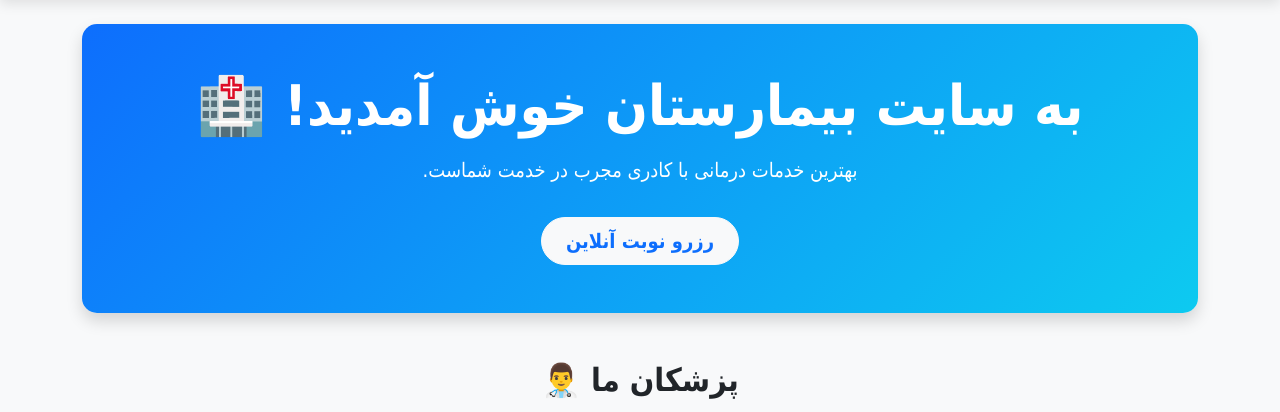
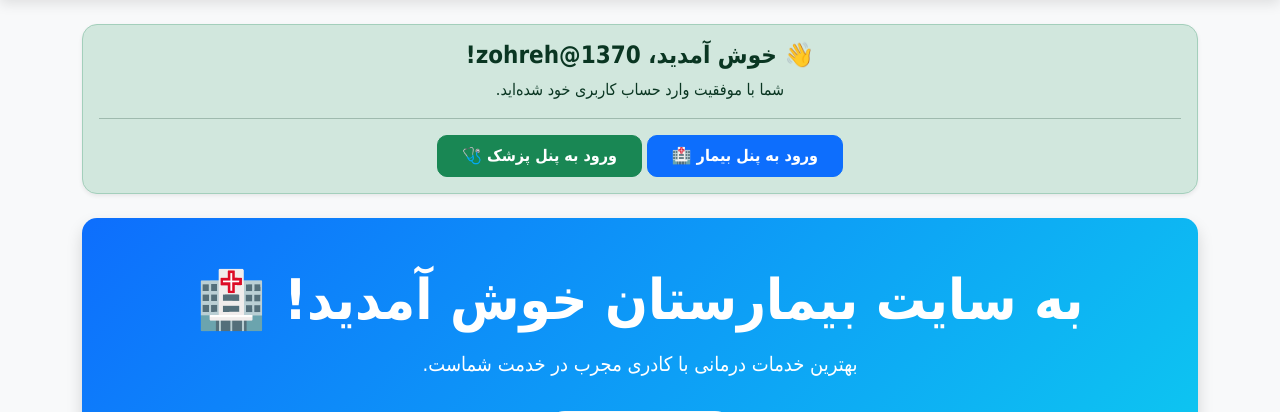
Before and after one commit to zohreh-dev/hospital_site, a Django app: page / in a window 1280 px wide. Shown: the part 62-474 px from the top of the page. Run offline with Django 5.2, Linux system fonts and the light colour scheme; a user stored in the database is signed in; data comes from the database, SQL or seed files in the repository; both versions use the stored data as it was after the commit; some libraries are stand-ins or nearby versions.

Commit message:
Add welcome banner and dashboard links to home page

```diff
--- a/hospital/templates/home.html
+++ b/hospital/templates/home.html
@@ -3,12 +3,26 @@
 {% block title %}صفحه اصلی - بیمارستان{% endblock %}
 
 {% block content %}
+
+    <!-- 👇 بنر خوش‌آمدگویی برای کاربرانی که لاگین کرده‌اند 👇 -->
+    {% if user.is_authenticated %}
+    <div class="alert alert-success text-center shadow-sm mb-4" style="border-radius: 15px;">
+        <h4 class="alert-heading fw-bold">👋 خوش آمدید، {{ user.username }}!</h4>
+        <p>شما با موفقیت وارد حساب کاربری خود شده‌اید.</p>
+        <hr>
+        <a href="{% url 'patient_dashboard' %}" class="btn btn-primary px-4 py-2 fw-bold" style="border-radius: 10px;">ورود به پنل بیمار 🏥</a>
+        <a href="{% url 'doctor_dashboard' %}" class="btn btn-success px-4 py-2 fw-bold" style="border-radius: 10px;">ورود به پنل پزشک 🩺</a>
+    </div>
+    {% endif %}
+
+    <!-- بخش اصلی (Hero) -->
     <div class="text-center text-white p-5 mb-5 shadow" style="background: linear-gradient(135deg, #0d6efd, #0dcaf0); border-radius: 15px;">
         <h1 class="display-4 fw-bold">به سایت بیمارستان خوش آمدید! 🏥</h1>
         <p class="lead mt-3">بهترین خدمات درمانی با کادری مجرب در خدمت شماست.</p>
         <a href="{% url 'book_appointment' %}" class="btn btn-light btn-lg mt-3 text-primary fw-bold px-4 py-2" style="border-radius: 30px;">رزرو نوبت آنلاین</a>
     </div>
 
+    <!-- بخش نمایش پزشکان -->
     <h2 class="text-center mb-4 fw-bold">پزشکان ما 👨‍⚕️</h2>
     <div class="row text-center">
         {% for doctor in doctors %}
@@ -26,4 +40,5 @@
         </div>
         {% endfor %}
     </div>
+
 {% endblock %}
```
Also changed, not shown: db.sqlite3.
